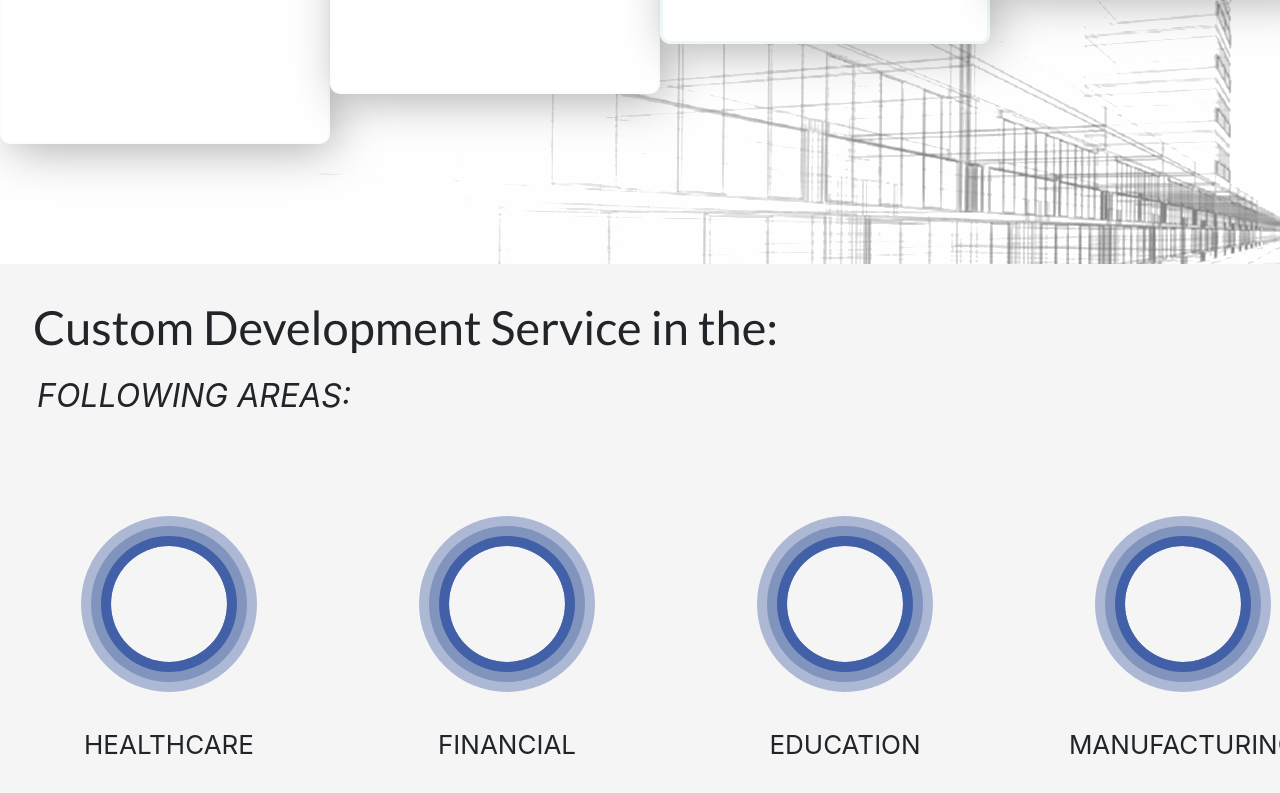
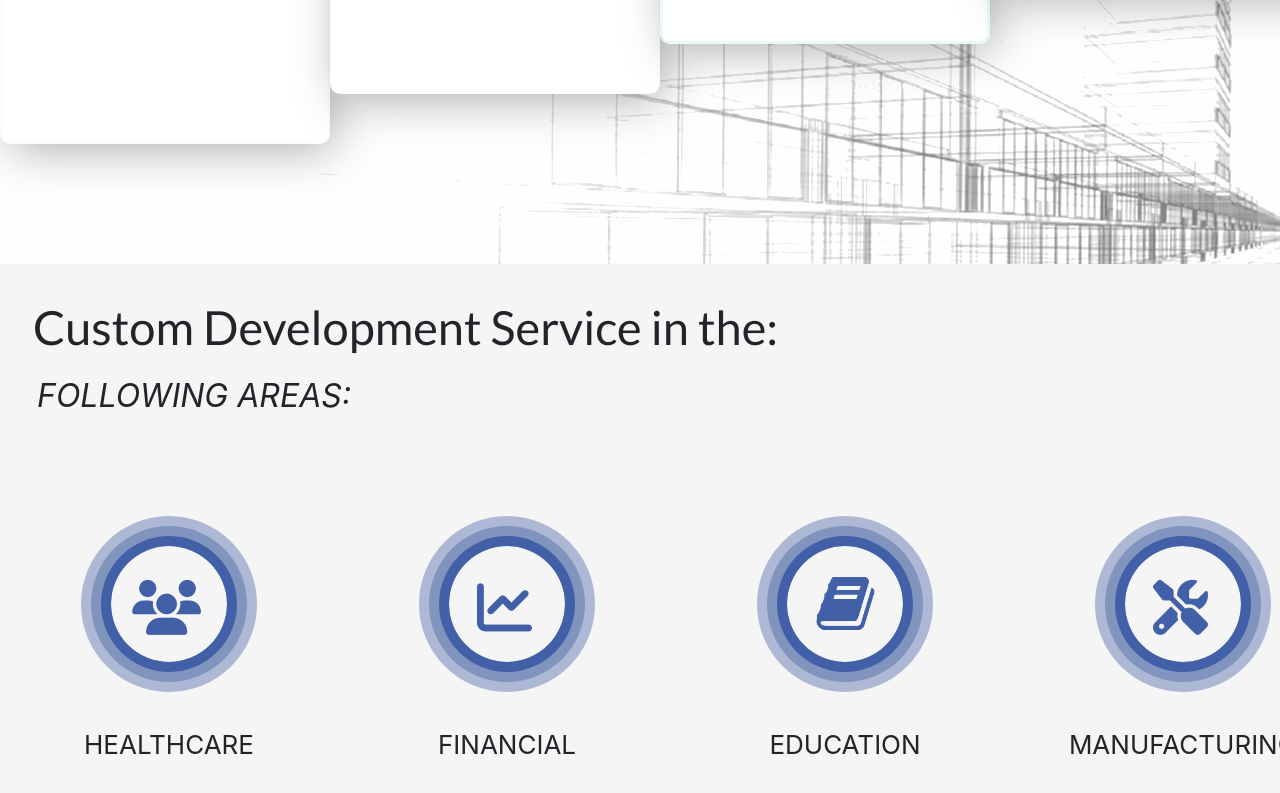
Before and after one commit to PawelSzy/clean-traning, a website: page index.html in a window 1280 px wide. Shown: the part 1707-2500 px from the top of the page. Drawn offline with nearby package versions, Linux system fonts and the light colour scheme.

Commit message:
Add icons

```diff
--- a/index.html
+++ b/index.html
@@ -9,6 +9,8 @@
         <link rel="apple-touch-icon" href="apple-touch-icon.png">
 
         <link href="https://fonts.googleapis.com/css?family=Lato|Roboto&display=swap" rel="stylesheet">
+
+        <script src="https://kit.fontawesome.com/c5c29ae3aa.js"></script>
 
         <link rel="stylesheet" href="css/normalize.min.css">
         <link rel="stylesheet" href="css/main.css">
@@ -101,12 +103,12 @@
             </div>
             <div class="carousel-slider">
                 <div class="slider-box__element slider-box__element--healthcare">
-                    <div class="slider-box__element__icon slider-box__element__icon--healthcare"></div>
+                    <div class="slider-box__element__icon slider-box__element__icon--healthcare fas fa-users"></div>
                     <div class="slider-box__element__text">healthcare</div>
                 </div>
 
                 <div class="slider-box__element slider-box__element--financial">
-                    <div class="slider-box__element__icon slider-box__element__icon--financial"></div>
+                    <div class="slider-box__element__icon slider-box__element__icon--financial fas fa-chart-line"></div>
                     <div class="slider-box__element__text">financial</div>
                 </div>
 
@@ -116,22 +118,22 @@
                 </div>
 
                 <div class="slider-box__element slider-box__element--manufacturing">
-                    <div class="slider-box__element__icon slider-box__element__icon--manufacturing"></div>
+                    <div class="slider-box__element__icon slider-box__element__icon--manufacturing fas fa-tools"></div>
                     <div class="slider-box__element__text">manufacturing</div>
                 </div>
 
                 <div class="slider-box__element slider-box__element--transport">
-                    <div class="slider-box__element__icon slider-box__element__icon--transport"></div>
+                    <div class="slider-box__element__icon slider-box__element__icon--transport fas fa-car"></div>
                     <div class="slider-box__element__text">transport</div>
                 </div>
 
                 <div class="slider-box__element slider-box__element--law">
-                    <div class="slider-box__element__icon slider-box__element__icon--law"></div>
+                    <div class="slider-box__element__icon slider-box__element__icon--law fas fa-gavel"></div>
                     <div class="slider-box__element__text">law</div>
                 </div>
 
                 <div class="slider-box__element slider-box__element--language">
-                    <div class="slider-box__element__icon slider-box__element__icon--language"></div>
+                    <div class="slider-box__element__icon slider-box__element__icon--language fas fa-globe-africa"></div>
                     <div class="slider-box__element__text">language</div>
                 </div>
             </di
--- a/sass/_slider.scss
+++ b/sass/_slider.scss
@@ -25,6 +25,16 @@
       margin-right: auto;
       box-shadow: 0 0 0 10px #4260a8, 0 0 0 20px #8194be, 0 0 0 30px #adb8d4;
       margin-top: 34px;
+      line-height: 123px;
+      font-size: 55px;
+      text-indent: -5px;
+      color: #4260a8;
+      &--education {
+        background-image: url(../img/book-icon.png);
+        background-size: 71px;
+        background-repeat: no-repeat;
+        background-position: center;
+      }
     }
     &__text {
       margin-top: 63px;
```
Also changed, not shown: css/main.css, img/book-icon.png (added), 1 other file.
